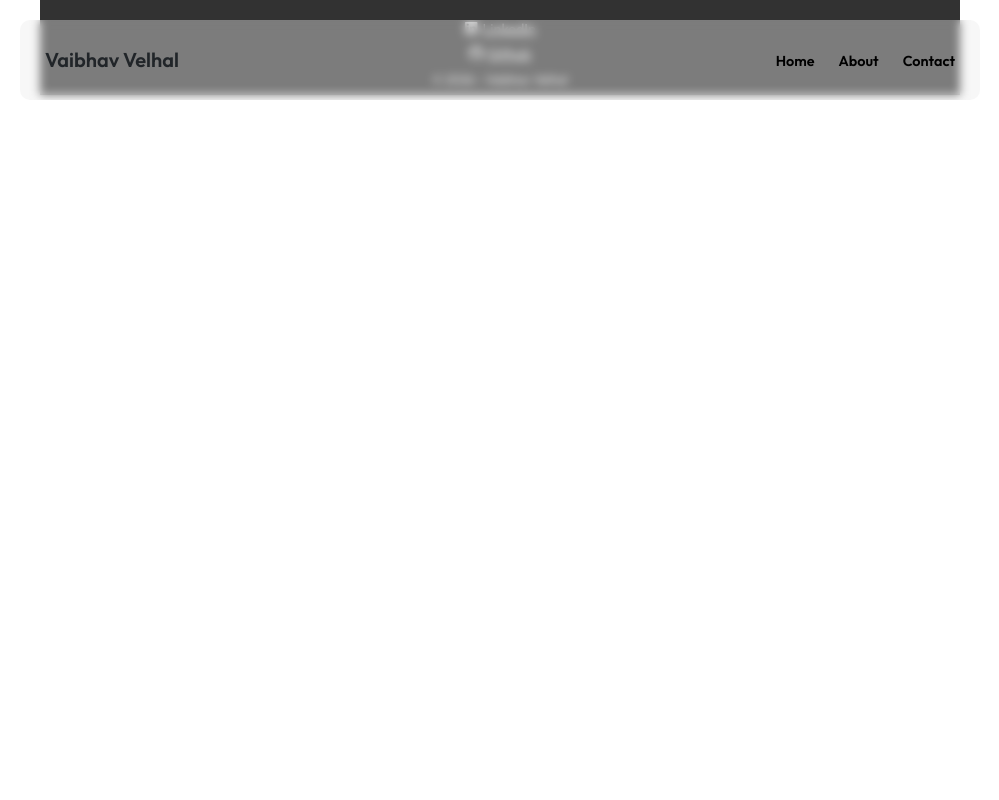
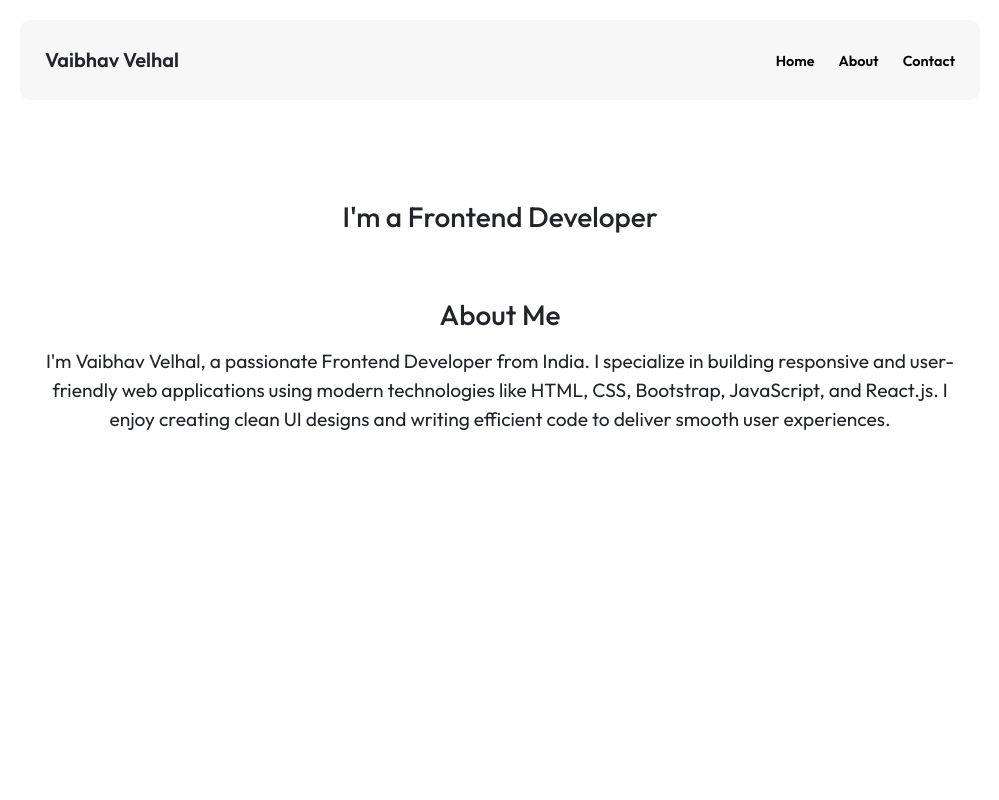
Before and after one commit to vaibhav-velhal/vaibhav-portfolio, a React (Vite) app: page /About in a window 1280 px wide. Shown: the top 800 px of the page, without its empty margins (140-1139 px from the left). Built offline with nearby package versions, Linux system fonts and the light colour scheme.

Commit message:
Header and about section added at About page

```diff
--- a/src/index.css
+++ b/src/index.css
@@ -10,10 +10,6 @@ html body {
     display: flex;
     flex-direction: column;
     min-height: 100vh;
-}
-
-h1 {
-    font-family: Georgia, 'Times New Roman', Times, serif;
 }
 
 p {
--- a/src/pages/About/About.css
+++ b/src/pages/About/About.css
@@ -0,0 +1,5 @@
+.about-page {
+    margin-top: 200px;
+    margin-bottom: 100px;
+    min-height: 100vh;
+}
--- a/src/pages/About/About.jsx
+++ b/src/pages/About/About.jsx
@@ -1,10 +1,17 @@
 import './About.css';
 
 function About() {
-    return(
-        <div>
-
-        </div>
+    return (
+        <section className='about-page text-center'>
+            <header className='header-section mb-md-5'>
+                <h3>I'm a Frontend Developer</h3>
+            </header>
+            <section className='about-section pt-md-3'>
+                <h3 className='mb-md-3'>About Me</h3>
+                <p>I'm Vaibhav Velhal, a passionate Frontend Developer from India. I specialize in building responsive and user-friendly web applications using modern technologies like HTML, CSS, Bootstrap, JavaScript, and React.js.
+                    I enjoy creating clean UI designs and writing efficient code to deliver smooth user experiences.</p>
+            </section>
+        </section>
     )
 }
 
--- a/src/pages/Home/Home.css
+++ b/src/pages/Home/Home.css
@@ -14,7 +14,9 @@
 /* Header section */
 section h1 {
     font-size: 4rem;
+    font-family: Georgia, 'Times New Roman', Times, serif;
 }
+
 section h2 {
     font-size: 2.5rem;
 }
--- a/src/pages/Home/Home.jsx
+++ b/src/pages/Home/Home.jsx
@@ -16,11 +16,11 @@ function Home() {
                         <span className='text-secondary'>living in</span> India.
                     </h2>
                     <div className="social-links">
-                        <a className="btn btn-outline-dark" href="https://www.linkedin.com/in/vaibhav-velhal" target='_blank' rel="noopener noreferrer">
+                        <a className="btn btn-outline-dark rounded-pill" href="https://www.linkedin.com/in/vaibhav-velhal" target='_blank' rel="noopener noreferrer">
                             <FaLinkedin className='icon' /> LinkedIn</a>
-                        <a className="btn btn-outline-dark" href="https://github.com/vaibhav-velhal" target='_blank' rel="noopener noreferrer">
+                        <a className="btn btn-outline-dark rounded-pill" href="https://github.com/vaibhav-velhal" target='_blank' rel="noopener noreferrer">
                             <FaGithub className='icon' /> GitHub</a>
-                        <a className="btn btn-primary" href="#resume" rel="noopener noreferrer">
+                        <a className="btn btn-primary rounded-pill" href="#resume" rel="noopener noreferrer">
                             <IoDocumentText className='icon' /> Resume</a>
                     </div>
                 </div>
```
